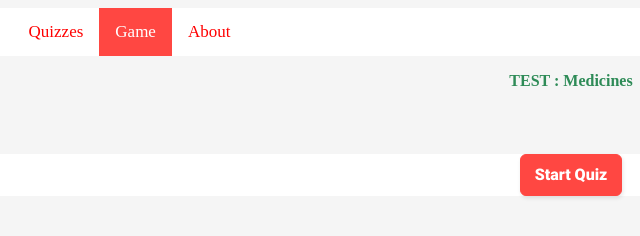
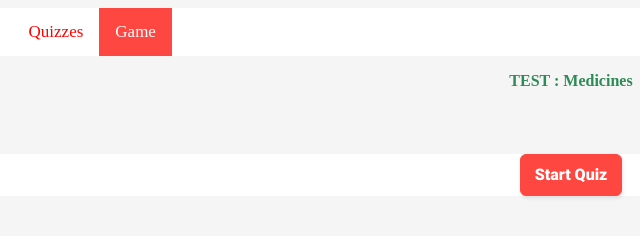
Before and after one commit to Yukta-Sawant/quiz-, a plain HTML site: page Google-Sheet-Quiz-main/Quizzes/q2.html in a window 1280 px wide. Shown: the full height of the page, 69-709 px from the left. Drawn offline with Linux system fonts and the light colour scheme; files that its build step writes are made by us from their sources.

Commit message:
Update q2.html

```diff
--- a/Google-Sheet-Quiz-main/Quizzes/q2.html
+++ b/Google-Sheet-Quiz-main/Quizzes/q2.html
@@ -11,7 +11,6 @@
   <a href="../index.html">Home</a>
   <a href="../quizzes.html">Quizzes</a>
   <a class="active" href="">Game</a>
-  <a href="https://peerlist.io/subhranshu">About</a>
 </div>
 	<center>
 		<p style="color: seagreen;">
```
